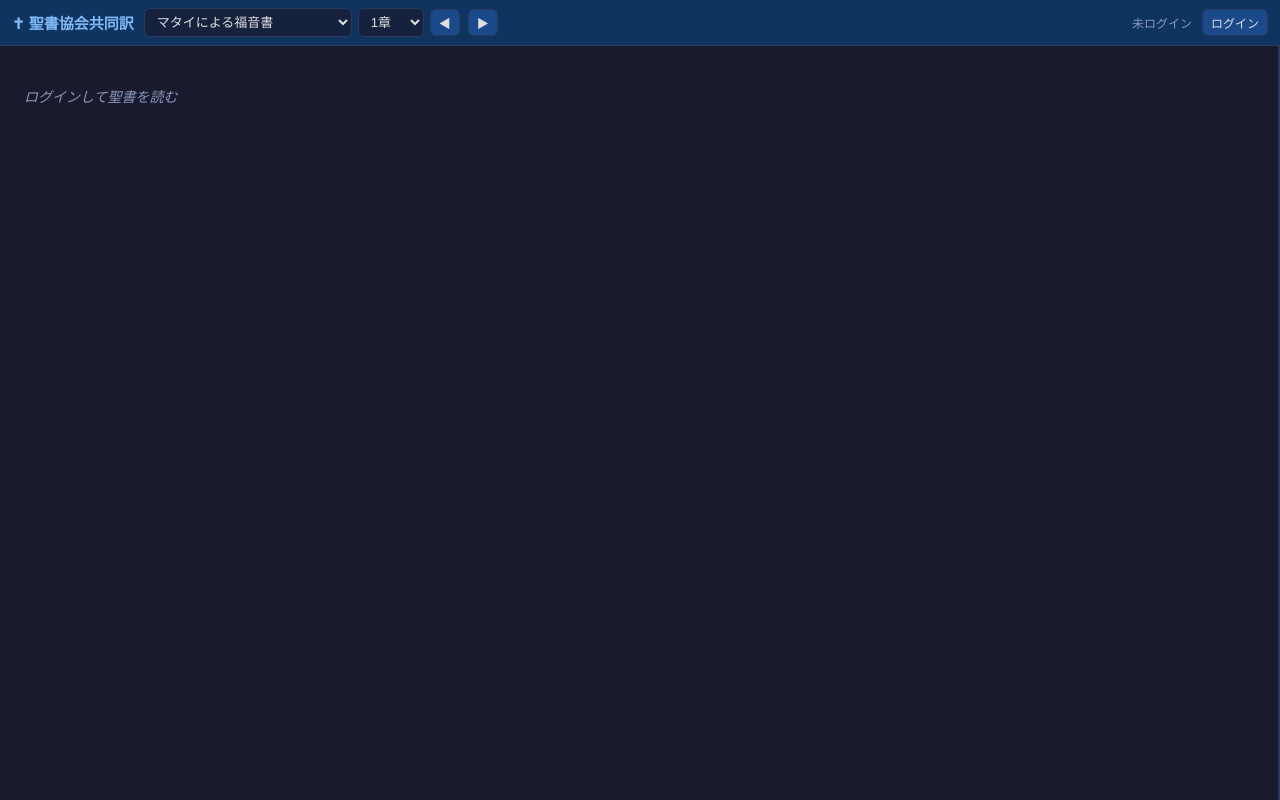
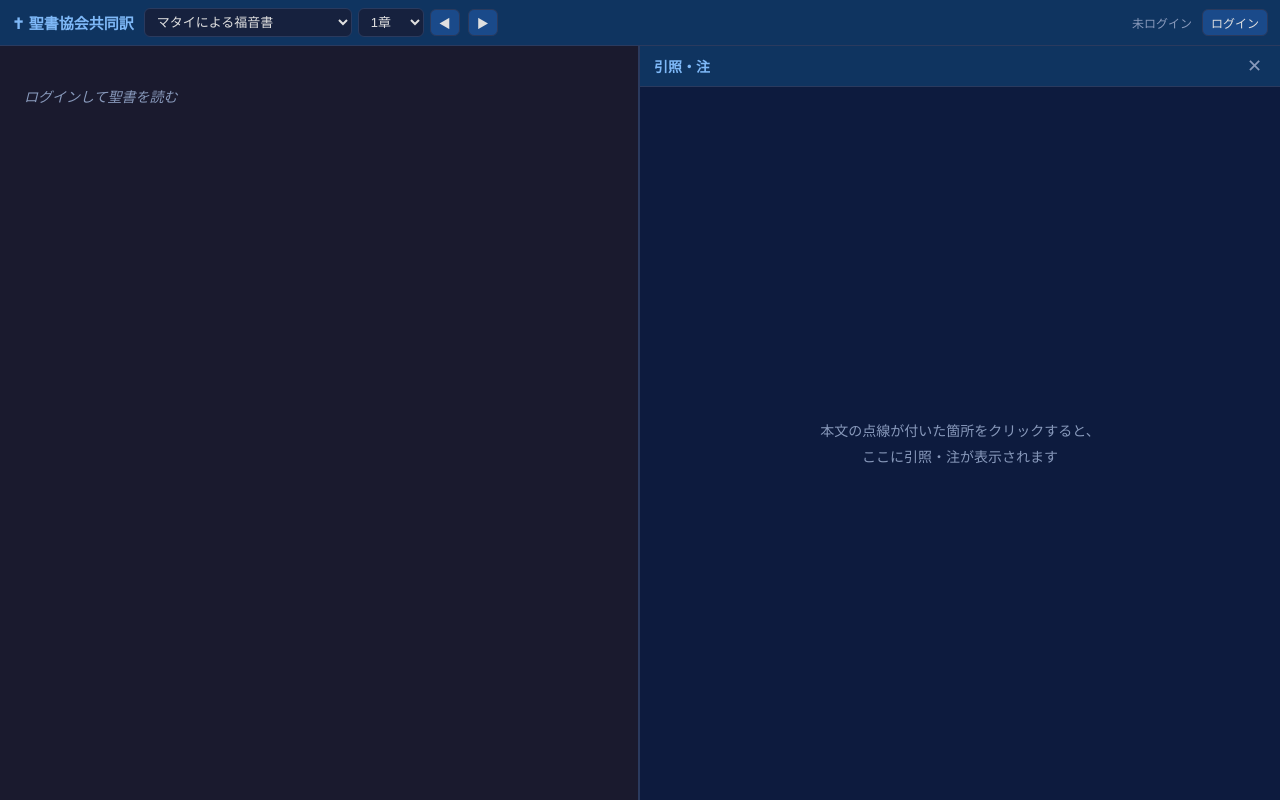
Before and after one commit to jesuslovesyoume1220/bible-jbs-reader, a Flask app: page / in a window 1280 px wide. Run offline with Flask 3, Linux system fonts and the light colour scheme.

Commit message:
本文を常に左半分に固定、右半分に引照・注を常時表示（元サイトと同じ左右分割レイアウト、スマホはオーバーレイ）

```diff
--- a/templates/index.html
+++ b/templates/index.html
@@ -105,13 +105,14 @@
     position: relative;
   }
 
-  /* ── 聖書本文パネル ── */
+  /* ── 聖書本文パネル（常に左半分に固定・元サイトと同じレイアウト） ── */
   .bible-panel {
-    flex: 1;
+    flex: 0 0 50%;
+    width: 50%;
     overflow-y: auto;
     padding: 20px 24px;
     padding-bottom: max(20px, env(safe-area-inset-bottom));
-    transition: flex 0.3s ease;
+    border-right: 2px solid var(--border);
   }
 
   .chapter-title {
@@ -235,20 +236,13 @@
   }
 
   /* ── 参照パネル（右側） ── */
+  /* ── 参照・注パネル（常に右半分に表示・元サイトと同じレイアウト） ── */
   .ref-panel {
-    width: 0;
+    flex: 1;
     overflow: hidden;
     background: var(--popup-bg);
-    border-left: 2px solid var(--border);
     display: flex;
     flex-direction: column;
-    transition: width 0.3s ease;
-    flex-shrink: 0;
-  }
-  .ref-panel.open {
-    width: 42%;
-    min-width: 260px;
-    max-width: 520px;
   }
 
   .ref-panel-header {
@@ -372,9 +366,22 @@
     align-items: center;
   }
 
+  /* ── 空のとき（注釈未選択）のプレースホルダー ── */
+  .ref-placeholder {
+    display: flex; align-items: center; justify-content: center;
+    height: 100%; padding: 30px; text-align: center;
+    color: var(--text-muted); font-size: 14px; line-height: 1.8;
+  }
+
+  /* スマホでは本文を全幅にし、注釈はオーバーレイ表示 */
   @media (max-width: 600px) {
-    .ref-panel.open { width: 100%; position: absolute; right: 0; top: 0; bottom: 0; z-index: 200; }
-    .bible-panel { padding: 14px 16px; }
+    .bible-panel { flex: 1 1 100%; width: 100%; padding: 14px 16px; border-right: none; }
+    .ref-panel {
+      position: absolute; right: 0; top: 0; bottom: 0; width: 100%;
+      transform: translateX(100%); transition: transform 0.3s ease;
+      border-left: 2px solid var(--border); z-index: 200;
+    }
+    .ref-panel.open { transform: translateX(0); }
     header { gap: 6px; }
   }
 </style>
@@ -405,14 +412,14 @@
     <div class="loading">ログインして聖書を読む</div>
   </div>
 
-  <!-- 参照パネル（右側） -->
+  <!-- 参照・注パネル（右側・常時表示） -->
   <div class="ref-panel" id="refPanel">
     <div class="ref-panel-header">
-      <span class="ref-panel-title" id="refPanelTitle">参照箇所</span>
+      <span class="ref-panel-title" id="refPanelTitle">引照・注</span>
       <button class="ref-panel-close" onclick="closeRef()">✕</button>
     </div>
     <div class="ref-panel-body" id="refPanelBody">
-      <div class="loading">読み込み中…</div>
+      <div class="ref-placeholder">本文の点線が付いた箇所をクリックすると、<br>ここに引照・注が表示されます</div>
     </div>
   </div>
 </div>
@@ -649,7 +656,11 @@ async function jumpRef(refText) {
 }
 
 function closeRef() {
+  // スマホではオーバーレイを閉じ、PCではプレースホルダーに戻す
   document.getElementById('refPanel').classList.remove('open');
+  document.getElementById('refPanelTitle').textContent = '引照・注';
+  document.getElementById('refPanelBody').innerHTML =
+    '<div class="ref-placeholder">本文の点線が付いた箇所をクリックすると、<br>ここに引照・注が表示されます</div>';
 }
 
 // ── ログイン ──
```
